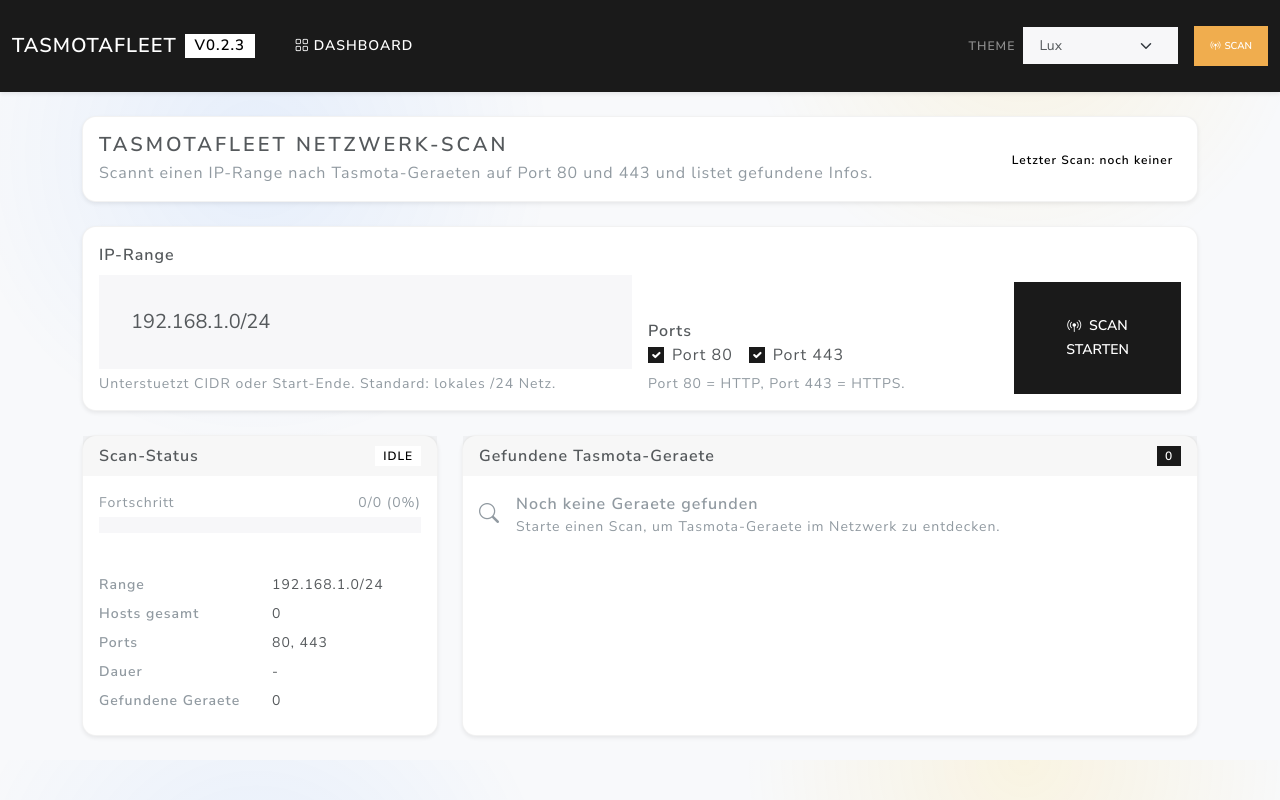
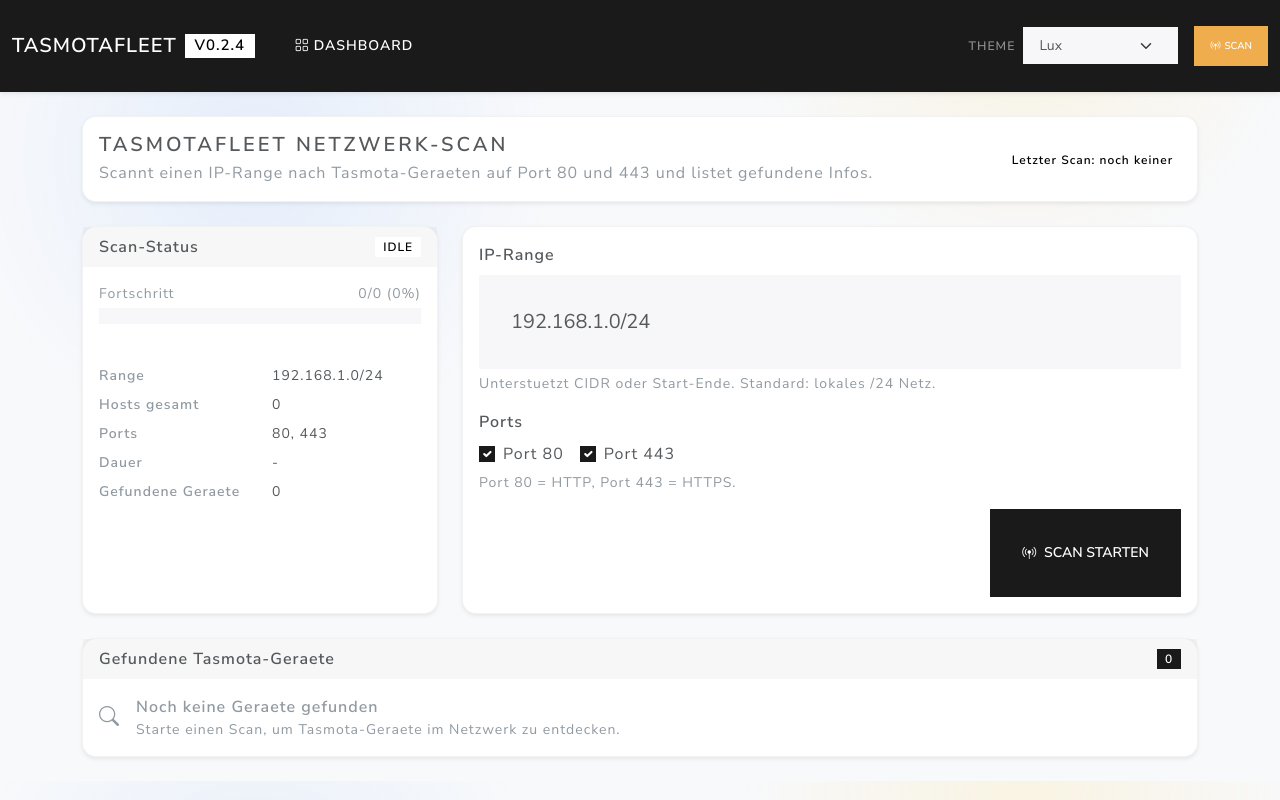
Before and after one commit to know-how-schmiede/TasmotaFleet, a Flask app: page / in a window 1280 px wide. Run offline with Flask 3, Linux system fonts and the light colour scheme; data that the repository does not hold is empty; parts of the project's set-up code (start-up, migrations or seed data) failed here and were passed over; some libraries are stand-ins or nearby versions.

Commit message:
Design-Anpassungen

```diff
--- a/src/templates/index.html
+++ b/src/templates/index.html
@@ -39,50 +39,7 @@
   </div>
 
   <div class="col-12">
-    <form id="scanForm" action="{{ url_for('trigger_scan') }}" method="post" class="card shadow-sm">
-      <div class="card-body">
-        <div class="row g-3 align-items-end">
-          <div class="col-lg-6">
-            <label for="ip_range" class="form-label fw-semibold">IP-Range</label>
-            <input type="text"
-                   class="form-control form-control-lg"
-                   id="ip_range"
-                   name="ip_range"
-                   value="{{ current_range }}"
-                   placeholder="z.B. 192.168.0.0/24 oder 192.168.0.10-192.168.0.50">
-            <div class="form-text">
-              Unterstuetzt CIDR oder Start-Ende. Standard: lokales /24 Netz.
-            </div>
-          </div>
-
-          <div class="col-lg-4">
-            <span class="form-label fw-semibold">Ports</span>
-            <div class="d-flex flex-wrap gap-3">
-              {% for port in [80, 443] %}
-                <div class="form-check">
-                  <input class="form-check-input"
-                         type="checkbox"
-                         value="{{ port }}"
-                         id="port{{ port }}"
-                         name="ports"
-                         {% if port in ports %}checked{% endif %}>
-                  <label class="form-check-label" for="port{{ port }}">Port {{ port }}</label>
-                </div>
-              {% endfor %}
-            </div>
-            <div class="form-text">Port 80 = HTTP, Port 443 = HTTPS.</div>
-          </div>
-
-          <div class="col-lg-2 text-lg-end">
-            <button type="submit" class="btn btn-primary btn-lg w-100">
-              <i class="bi bi-broadcast-pin me-1"></i> Scan starten
-            </button>
-          </div>
-        </div>
-      </div>
-    </form>
-  </div>
-
+    <div class="row g-4">
       <div class="col-lg-4">
         <div class="card shadow-sm h-100">
           <div class="card-header bg-body-secondary d-flex align-items-center justify-content-between">
@@ -139,8 +96,52 @@
           </div>
         </div>
       </div>
+      <div class="col-lg-8">
+        <form id="scanForm" action="{{ url_for('trigger_scan') }}" method="post" class="card shadow-sm h-100">
+          <div class="card-body d-flex flex-column gap-3">
+            <div>
+              <label for="ip_range" class="form-label fw-semibold">IP-Range</label>
+              <input type="text"
+                     class="form-control form-control-lg"
+                     id="ip_range"
+                     name="ip_range"
+                     value="{{ current_range }}"
+                     placeholder="z.B. 192.168.0.0/24 oder 192.168.0.10-192.168.0.50">
+              <div class="form-text">
+                Unterstuetzt CIDR oder Start-Ende. Standard: lokales /24 Netz.
+              </div>
+            </div>
 
-  <div class="col-lg-8">
+            <div>
+              <div class="form-label fw-semibold">Ports</div>
+              <div class="d-flex flex-wrap gap-3">
+                {% for port in [80, 443] %}
+                  <div class="form-check">
+                    <input class="form-check-input"
+                           type="checkbox"
+                           value="{{ port }}"
+                           id="port{{ port }}"
+                           name="ports"
+                           {% if port in ports %}checked{% endif %}>
+                    <label class="form-check-label" for="port{{ port }}">Port {{ port }}</label>
+                  </div>
+                {% endfor %}
+              </div>
+              <div class="form-text">Port 80 = HTTP, Port 443 = HTTPS.</div>
+            </div>
+
+            <div class="text-end mt-auto">
+              <button type="submit" class="btn btn-primary btn-lg">
+                <i class="bi bi-broadcast-pin me-1"></i> Scan starten
+              </button>
+            </div>
+          </div>
+        </form>
+      </div>
+    </div>
+  </div>
+
+  <div class="col-12">
     <div class="card shadow-sm h-100">
       <div class="card-header bg-body-secondary d-flex align-items-center justify-content-between">
         <div class="fw-semibold">Gefundene Tasmota-Geraete</div>
@@ -157,7 +158,6 @@
                 <th>MAC</th>
                 <th>RSSI</th>
                 <th>Power</th>
-                <th>Quelle</th>
                 <th>Web-UI</th>
               </tr>
             </thead>
@@ -184,10 +184,14 @@
                       -
                     {% endif %}
                   </td>
-                  <td>{{ dev.power or '-' }}</td>
                     <td>
-                    <span class="badge text-bg-secondary">{{ dev.detected_via }}</span>
-                    <div class="text-muted small">{{ dev.endpoint }}</div>
+                      {% if dev.power and dev.power|string|upper == 'ON' %}
+                        <span class="badge text-bg-success">ON</span>
+                      {% elif dev.power and dev.power|string|upper == 'OFF' %}
+                        <span class="badge text-bg-danger">OFF</span>
+                      {% else %}
+                        {{ dev.power or '-' }}
+                      {% endif %}
                     </td>
                   <td>
                     <a class="btn btn-outline-primary btn-sm" href="{{ dev.url }}" target="_blank" rel="noreferrer">
@@ -302,10 +306,13 @@
               <td>${dev.version || '-'}</td>
               <td class="text-monospace small">${dev.mac || '-'}</td>
               <td>${dev.rssi !== null && dev.rssi !== undefined ? `<span class="badge text-bg-success">${dev.rssi} %</span>` : '-'}</td>
-              <td>${dev.power || '-'}</td>
               <td>
-                <span class="badge text-bg-secondary">${dev.detected_via || 'status'}</span>
-                <div class="text-muted small">${dev.endpoint || ''}</div>
+                ${(() => {
+                  const p = (dev.power || '').toString().toUpperCase();
+                  if (p === 'ON') return '<span class="badge text-bg-success">ON</span>';
+                  if (p === 'OFF') return '<span class="badge text-bg-danger">OFF</span>';
+                  return dev.power || '-';
+                })()}
               </td>
               <td>
                 <a class="btn btn-outline-primary btn-sm" href="${dev.url}" target="_blank" rel="noreferrer">
--- a/src/version.py
+++ b/src/version.py
@@ -1 +1 @@
-APP_VERSION = "0.2.3"
+APP_VERSION = "0.2.4"
```
Also changed, not shown: doku/Version_Timeline.md (+2 -0 lines). Lines whose indentation alone changed are shown as unchanged.
